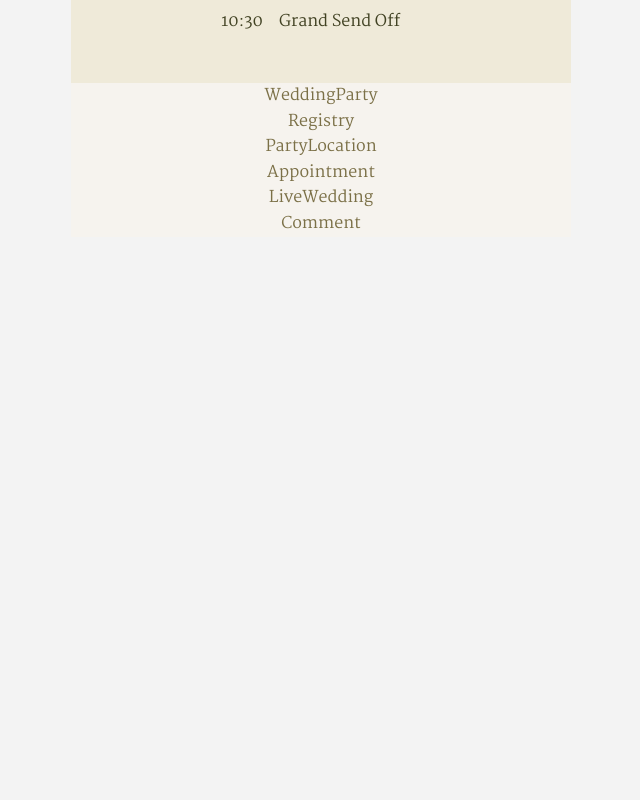
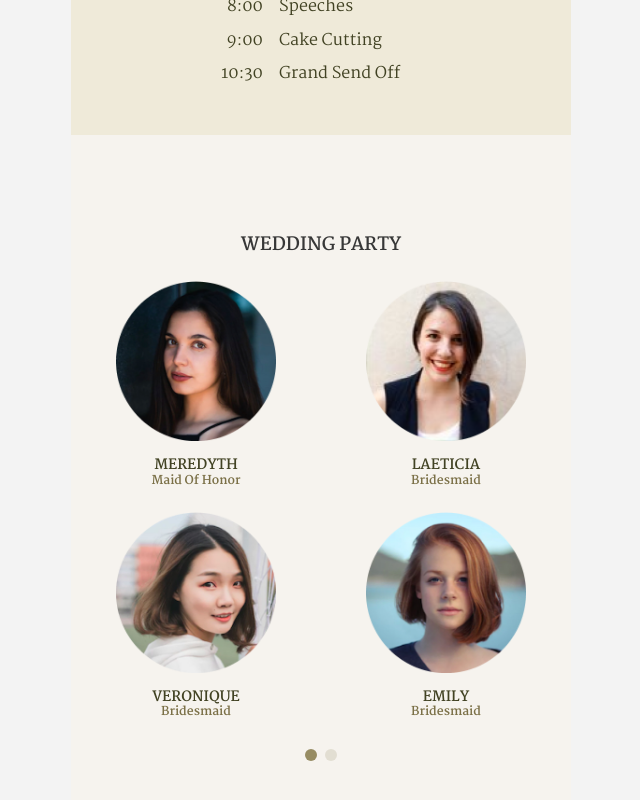
Before and after one commit to NaraeJang/Wegic, a React (Vite) app: page / in a window 1280 px wide. Shown: the part 3760-4560 px from the top of the page, without its empty margins (319-959 px from the left). Before the commit the page ends 3997 px from the top, so only its background shows below. Built offline with nearby package versions, Linux system fonts and the light colour scheme; a web font is replaced by a local one.

Commit message:
Complete wedding party

```diff
--- a/src/componenets/WeddingParty.jsx
+++ b/src/componenets/WeddingParty.jsx
@@ -1,4 +1,78 @@
+import { TitleNoDivider } from '../subCompoenets';
+import { weddingPartyImage } from '../context/weddingPartyImages';
+import { useWegicContext } from '../App';
+
+import { Swiper, SwiperSlide } from 'swiper/react';
+
+// Import Swiper styles
+import 'swiper/css';
+import 'swiper/css/pagination';
+
+// import required modules
+import { Pagination } from 'swiper/modules';
+
 const WeddingParty = () => {
-  return <div>WeddingParty</div>;
+  const { women, men } = weddingPartyImage;
+  const { isFrench } = useWegicContext();
+
+  return (
+    <section id="wedding-party" className="wedding-party container">
+      <TitleNoDivider
+        titleEn="WEDDING PARTY"
+        titleFr="LES MEMBRES DU MARRIAGE"
+      />
+      <Swiper
+        slidesPerView={1}
+        spaceBetween={30}
+        pagination={{
+          clickable: true,
+        }}
+        modules={[Pagination]}
+        className="mySwiper3">
+        <SwiperSlide>
+          <div className="wedding-party__profiles">
+            {women.map((person, index) => {
+              const { path, name, titleEn, titleFr } = person;
+
+              return (
+                <div
+                  className="wedding-party__profiles--detail"
+                  key={index + name}>
+                  <img src={path} alt={`${name} photo`} />
+                  <h4>{name}</h4>
+                  <h5
+                    dangerouslySetInnerHTML={{
+                      __html: isFrench ? titleFr : titleEn,
+                    }}
+                  />
+                </div>
+              );
+            })}
+          </div>
+        </SwiperSlide>
+        <SwiperSlide>
+          <div className="wedding-party__profiles">
+            {men.map((person, index) => {
+              const { path, name, titleEn, titleFr } = person;
+
+              return (
+                <div
+                  className="wedding-party__profiles--detail"
+                  key={index + name}>
+                  <img src={path} alt={`${name} photo`} />
+                  <h4>{name}</h4>
+                  <h5
+                    dangerouslySetInnerHTML={{
+                      __html: isFrench ? titleFr : titleEn,
+                    }}
+                  />
+                </div>
+              );
+            })}
+          </div>
+        </SwiperSlide>
+      </Swiper>
+    </section>
+  );
 };
 export default WeddingParty;
--- /dev/null
+++ b/src/context/weddingPartyImages.js
@@ -0,0 +1,50 @@
+import party1 from '../assets/images/wedding-party/photo-chris.png';
+import party2 from '../assets/images/wedding-party/Photo-Emily.png';
+import party3 from '../assets/images/wedding-party/photo-igor.png';
+import party4 from '../assets/images/wedding-party/photo-wily.png';
+import party5 from '../assets/images/wedding-party/Photo-Laeticia.png';
+import party6 from '../assets/images/wedding-party/Photo-Meredyth.png';
+import party7 from '../assets/images/wedding-party/photo-tudor.png';
+import party8 from '../assets/images/wedding-party/Photo-Veronique.png';
+
+export const weddingPartyImage = {
+  women: [
+    {
+      path: party6,
+      name: 'Meredyth',
+      titleEn: 'Maid of Honor',
+      titleFr: `Demoiselle d&#8217;honneur`,
+    },
+    {
+      path: party5,
+      name: 'Laeticia',
+      titleEn: 'Bridesmaid',
+      titleFr: 'Bridesmaid',
+    },
+    {
+      path: party8,
+      name: 'Veronique',
+      titleEn: 'Bridesmaid',
+      titleFr: 'Bridesmaid',
+    },
+    {
+      path: party2,
+      name: 'Emily',
+      titleEn: 'Bridesmaid',
+      titleFr: 'Bridesmaid',
+    },
+  ],
+  men: [
+    {
+      path: party1,
+      name: 'Chris',
+      titleEn: 'Best Man',
+      titleFr: `Garçon d&#8217;honneur`,
+    },
+
+    { path: party3, name: 'Igor', titleEn: 'Groomsman', titleFr: 'Groomsman' },
+    { path: party4, name: 'Iman', titleEn: 'Groomsman', titleFr: 'Groomsman' },
+
+    { path: party7, name: 'Tudor', titleEn: 'Groomsman', titleFr: 'Groomsman' },
+  ],
+};
--- a/src/index.css
+++ b/src/index.css
@@ -339,7 +339,6 @@ ul {
   align-items: center;
   text-align: left;
   text-transform: uppercase;
-  font-size: 0.875rem;
   letter-spacing: 1px;
   line-height: 1.75;
 }
@@ -348,6 +347,8 @@ ul {
   font-size: 0.875rem;
   color: #7b7047;
   width: 5.5rem;
+  font-size: 0.875rem;
+  height: 0.875rem;
 }
 .contact__content a,
 .contact__content a:link,
@@ -379,6 +380,9 @@ ul {
   color: #414223;
 }
 
+#calendar .container {
+  padding-bottom: 6.25rem;
+}
 #calendar .container h6 {
   text-transform: uppercase;
   color: #414223;
@@ -488,6 +492,64 @@ ul {
   text-align: left;
 }
 
+.wedding-party__profiles {
+  display: grid;
+  grid-template-columns: 1fr 1fr;
+  cursor: pointer;
+}
+.wedding-party__profiles--detail {
+  display: flex;
+  flex-direction: column;
+  text-align: center;
+  justify-content: center;
+  margin: 0 1.5rem 1.5rem 1.5rem;
+  line-height: 1.125rem;
+}
+.wedding-party__profiles--detail img {
+  max-width: 10rem;
+  margin: 0 auto 1rem auto;
+}
+.wedding-party__profiles--detail h4 {
+  color: #414223;
+  text-transform: uppercase;
+  font-weight: 700;
+  font-size: 0.875rem;
+}
+.wedding-party__profiles--detail h5 {
+  font-size: 0.75rem;
+  color: #7b7047;
+  text-transform: capitalize;
+}
+
+.wedding-party.container {
+  padding-top: 6.25rem;
+}
+
+.mySwiper3 {
+  height: 100%;
+}
+.mySwiper3 .swiper-slide {
+  background-color: transparent;
+}
+.mySwiper3 .swiper-pagination {
+  position: inherit;
+  margin-top: 0.5rem;
+}
+.mySwiper3 .swiper-pagination-bullet {
+  width: 0.75rem;
+  height: 0.75rem;
+  background-color: #968b62;
+}
+.mySwiper3 .swiper-pagination-bullet-active {
+  background-color: #978c63;
+}
+
+@media screen and (max-width: 300px) {
+  .wedding-party__profiles {
+    grid-template-columns: repeat(auto-fit, minmax(250px, 1fr));
+    grid-gap: 1.5rem;
+  }
+}
 .btn, .btn:visited, .btn:link {
   display: inline-block;
   width: 73%;
--- a/src/sass/abstracts/_variables.scss
+++ b/src/sass/abstracts/_variables.scss
@@ -79,6 +79,7 @@ $max-width: 1120px;
 $fixed-width: 600px;
 $fluid-width: 90vw;
 $nav-height: 5.5rem;
+$extra-padding: 6.25rem;
 
 $layout-breakpoint: 501px;
 
--- a/src/sass/base/_calendar.scss
+++ b/src/sass/base/_calendar.scss
@@ -1,5 +1,6 @@
 #calendar {
   .container {
+    padding-bottom: $extra-padding;
     h6 {
       text-transform: uppercase;
       color: $cc-primary-800;
--- a/src/sass/base/_contact.scss
+++ b/src/sass/base/_contact.scss
@@ -7,7 +7,7 @@
 
     text-align: left;
     text-transform: uppercase;
-    font-size: 0.875rem;
+
     letter-spacing: 1px;
     line-height: 1.75;
 
@@ -17,6 +17,8 @@
       color: $cc-primary-500;
 
       width: 5.5rem;
+      font-size: 0.875rem;
+      height: 0.875rem;
     }
 
     a,
--- /dev/null
+++ b/src/sass/base/_weddingParty.scss
@@ -0,0 +1,72 @@
+.wedding-party {
+  &__profiles {
+    display: grid;
+    grid-template-columns: 1fr 1fr;
+
+    cursor: pointer;
+
+    &--detail {
+      display: flex;
+      flex-direction: column;
+      text-align: center;
+      justify-content: center;
+      margin: 0 1.5rem 1.5rem 1.5rem;
+
+      line-height: 1.125rem;
+
+      img {
+        max-width: 10rem;
+        margin: 0 auto 1rem auto;
+      }
+
+      h4 {
+        color: $cc-primary-800;
+        text-transform: uppercase;
+        font-weight: $font-weight-bold;
+        font-size: 0.875rem;
+      }
+
+      h5 {
+        font-size: 0.75rem;
+        color: $cc-primary-500;
+        text-transform: capitalize;
+      }
+    }
+  }
+}
+
+.wedding-party.container {
+  padding-top: $extra-padding;
+}
+
+.mySwiper3 {
+  height: 100%;
+
+  .swiper {
+    &-slide {
+      background-color: transparent;
+    }
+
+    &-pagination {
+      position: inherit;
+      margin-top: 0.5rem;
+
+      &-bullet {
+        width: 0.75rem;
+        height: 0.75rem;
+        background-color: darken($cc-primary-400, 0.3);
+
+        &-active {
+          background-color: $cc-primary-400;
+        }
+      }
+    }
+  }
+}
+
+@media screen and (max-width: 300px) {
+  .wedding-party__profiles {
+    grid-template-columns: repeat(auto-fit, minmax(250px, 1fr));
+    grid-gap: 1.5rem;
+  }
+}
--- a/src/sass/main.scss
+++ b/src/sass/main.scss
@@ -6,6 +6,7 @@
 @import 'base/contact';
 @import 'base/calendar';
 @import 'base/schedule';
+@import 'base/weddingParty';
 
 @import 'sass-components/button';
 @import 'sass-components/form';
```
Also changed, not shown: src/assets/images/wedding-party/photo-wily.png (renamed from src/assets/images/wedding-party/photo-iman.png), 1 other file (tests, documents, lock files or other folders).
